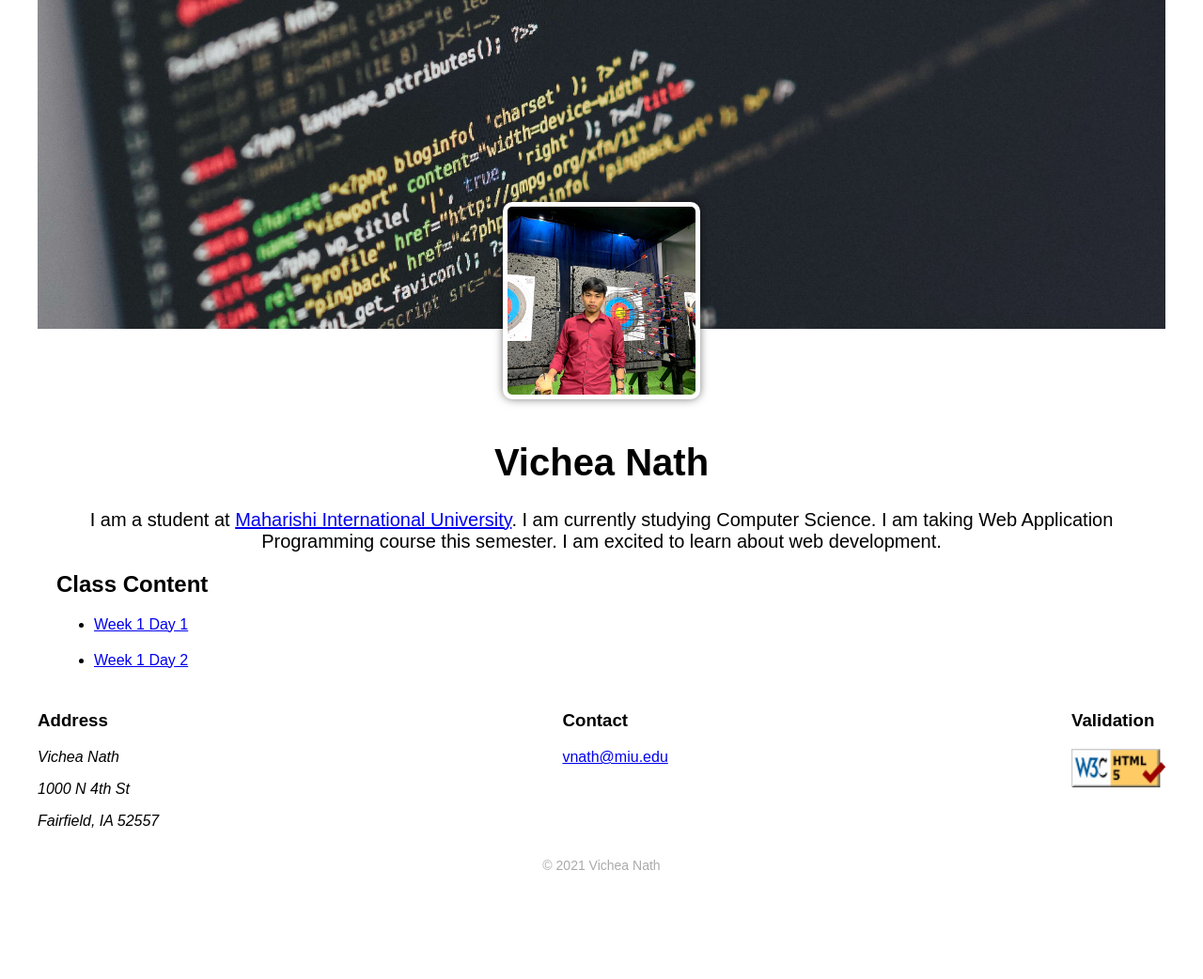
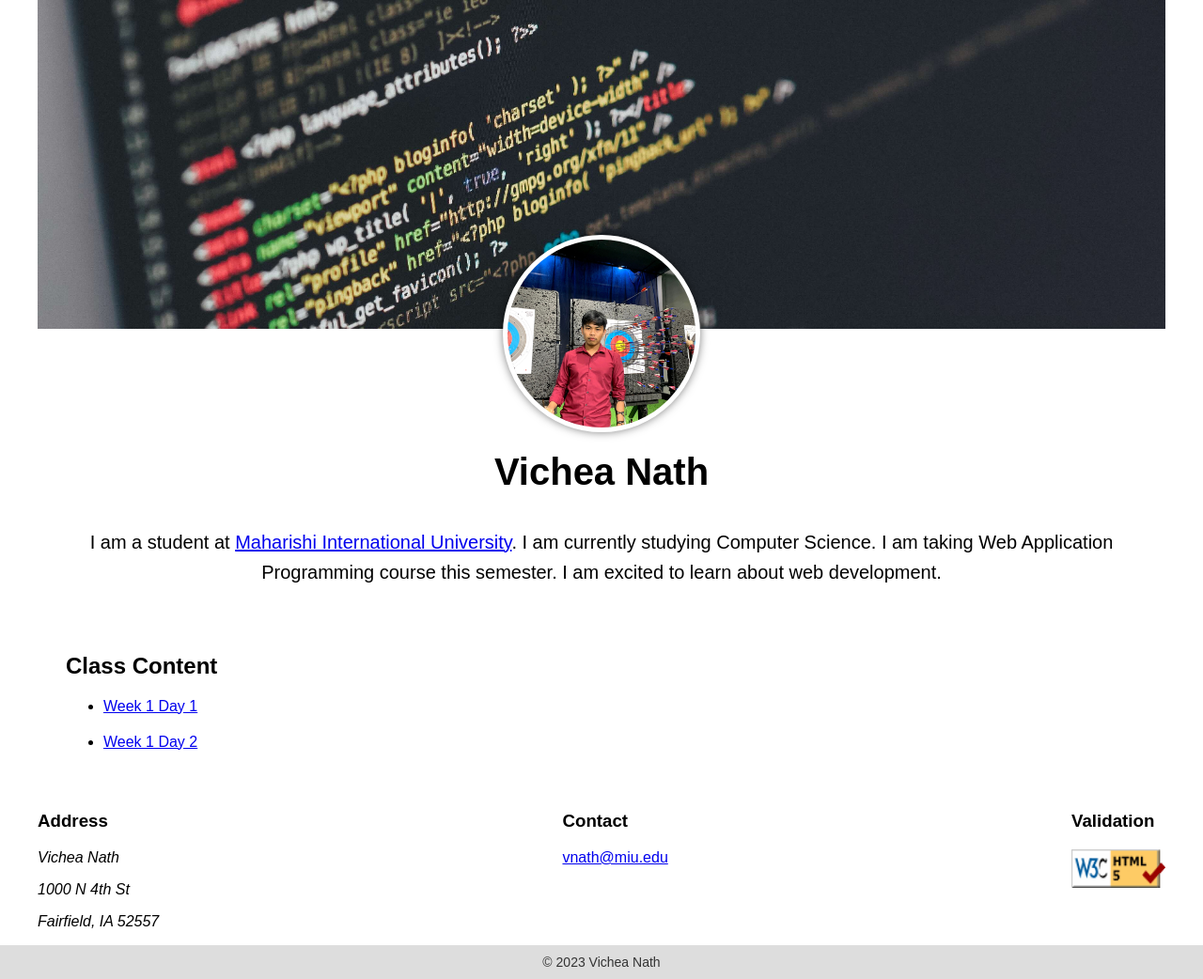
Before and after one commit to vicheanath/wap, a plain HTML site: page index.html in a window 1280 px wide. Shown: the whole page at 94% size. Before the commit the page ends 953 px from the top, so only its background shows below. Drawn offline with Linux system fonts and the light colour scheme.

Commit message:
Fixed: Validator HTML 5

```diff
--- a/assets/css/styles.css
+++ b/assets/css/styles.css
@@ -22,14 +22,14 @@ body{
 
 .profile{
     background-color: #ddd;
-    border-radius: 10px;
+    border-radius: 150px;
     overflow: hidden;
     display: inline-block;
     width: 200px;
     height: 200px;
-    transform: translate(-50%, -50%);
-    top: 40%;
+    top: 250px;
     left: 50%;
+    transform: translateX(-50%);
     border: 5px solid #fff;
     box-shadow: 0 0 10px rgba(0,0,0,0.5);
     position: absolute;
@@ -49,11 +49,11 @@ body{
     margin-top: 120px;
     font-size: 20px;
     text-align: center;
+    line-height: 1.6;
 }
 
 main{
-    margin-top: 200px;
-    padding: 0 100px;
+    padding: 30px;
 }
 
 .content-list{
@@ -69,7 +69,6 @@ footer .container{
 }
 
 footer{
-    padding: 10px;
     display: flex;
     flex-direction: column;
 }
@@ -77,5 +76,7 @@ footer{
 footer .copy-right{
     text-align: center;
     font-size: 14px;
-    color: #aaa;
+    color: #333;
+    background-color: #ddd;
+    padding: 10px 0;
 }
--- a/index.html
+++ b/index.html
@@ -6,6 +6,8 @@
     <meta name="viewport" content="width=device-width, initial-scale=1.0">
     <link rel="shortcut icon" href="assets/images/profile.jpg" type="image/jpg">
     <link rel="stylesheet" href="./assets/css/styles.css">
+    <meta name="description" content="Vichea Nath | WAP Course Maharishi International University">
+    <meta name="keywords" content="Vichea Nath, WAP, Maharishi International University">
     <title>Vichea Nath | WAP Course Maharishi International University</title>
 </head>
 
@@ -29,7 +31,7 @@
                 about web development.
             </p>
         </div>
-        <main class="container">
+        <main>
             <h2>Class Content</h2>
             <ul class="content-list">
                 <li>
@@ -73,8 +75,7 @@
             </div>
 
         </div>
-
-        <p class="copy-right">&copy; 2021 Vichea Nath</p>
+        <div class="copy-right">&copy; 2023 Vichea Nath</div>
     </footer>
 </body>
 
```
